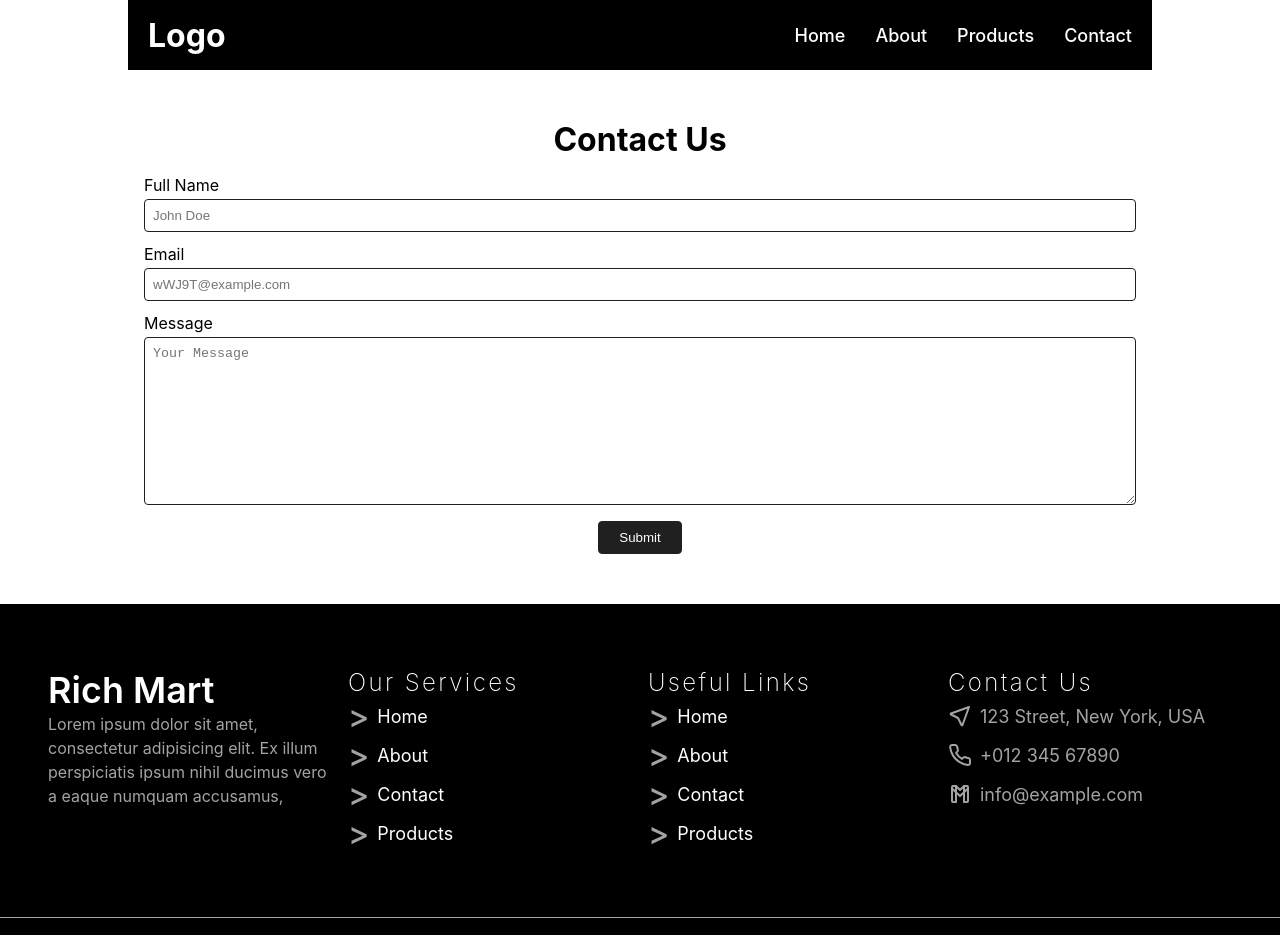
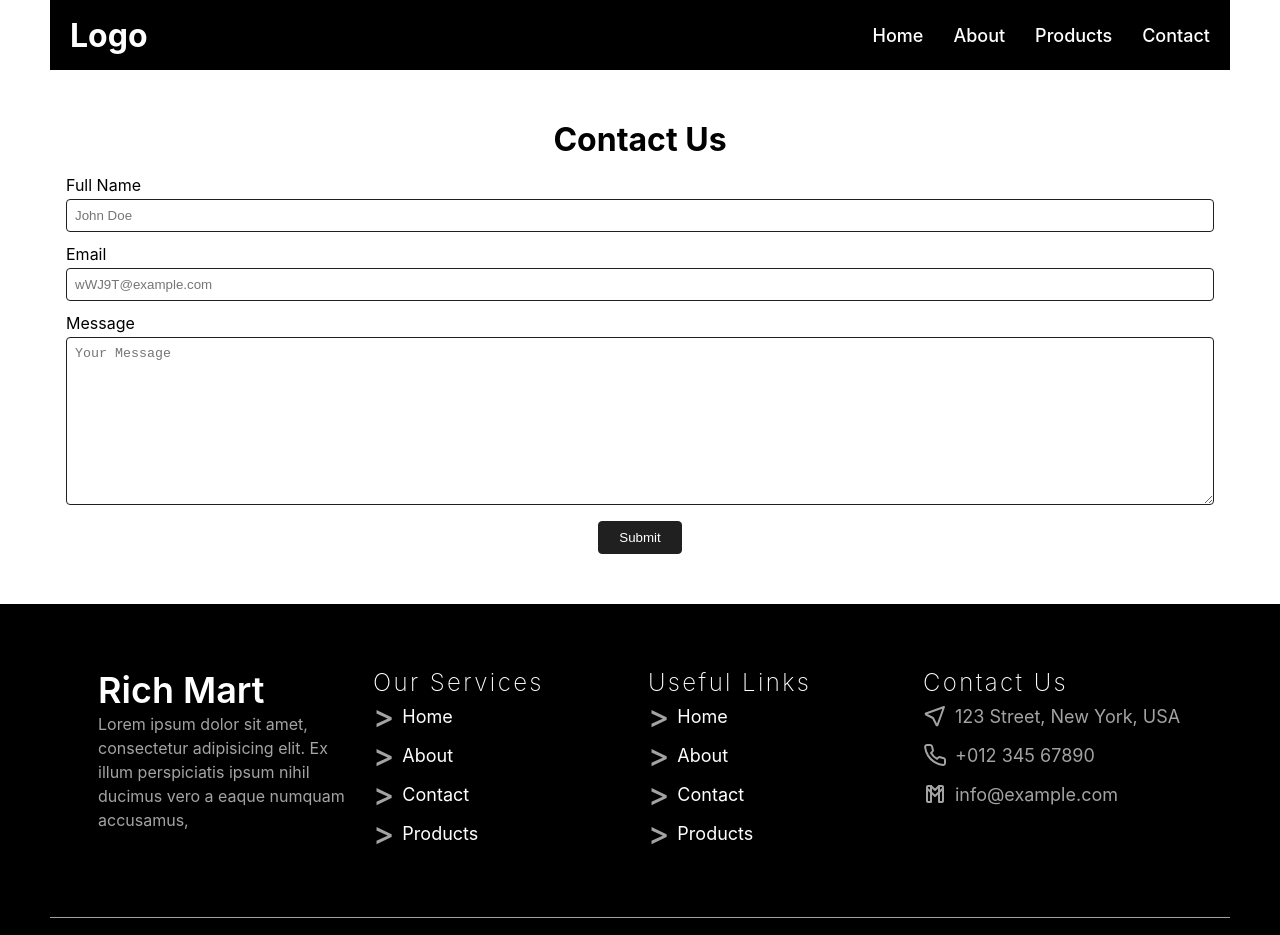
Before and after one commit to nadeemsangrasi/milestone-2-assignment-2, a Next.js app: page /contact in a window 1280 px wide. Shown: the top 935 px of the page. Built offline with nearby package versions, Linux system fonts and the light colour scheme.

Commit message:
change layout

```diff
--- a/src/components/layout/Footer.tsx
+++ b/src/components/layout/Footer.tsx
@@ -5,7 +5,7 @@ import styles from "./footer.module.css";
 
 const Footer = (): JSX.Element => {
   return (
-    <>
+    <div className={styles.footer}>
       <div className={styles.footerContainer}>
         <div className={`${styles.footerCol} ${styles.spaceY4}`}>
           <div>
@@ -80,7 +80,7 @@ const Footer = (): JSX.Element => {
           </div>
         </div>
       </div>
-    </>
+    </div>
   );
 };
 
--- a/src/components/layout/footer.module.css
+++ b/src/components/layout/footer.module.css
@@ -1,3 +1,7 @@
+.footer {
+  position: relative;
+  background-color: black;
+}
 .footerContainer {
   background-color: black;
   color: #a3a3a3;
@@ -9,6 +13,8 @@
   justify-content: space-between;
   gap: 1rem;
   flex-direction: column;
+  margin: 0 auto;
+  max-width: 1180px;
 }
 
 @media (min-width: 640px) {
@@ -73,6 +79,8 @@
 }
 
 .footerBottom {
+  margin: 0 auto;
+  max-width: 1180px;
   background-color: black;
   color: #a3a3a3;
   border-top: 1px solid;
--- a/src/components/layout/header.module.css
+++ b/src/components/layout/header.module.css
@@ -1,6 +1,7 @@
 .header {
   height: 70px;
-  width: 80%;
+  max-width: 1180px;
+
   margin: 0 auto;
   padding: 0 20px;
   display: flex;
--- a/src/components/shared/wrapper.module.css
+++ b/src/components/shared/wrapper.module.css
@@ -1,5 +1,5 @@
 .wrapper {
-  width: 80%;
+  max-width: 1180px;
   margin: 0 auto;
   padding: 0 1rem;
   margin: 50px auto;
```
